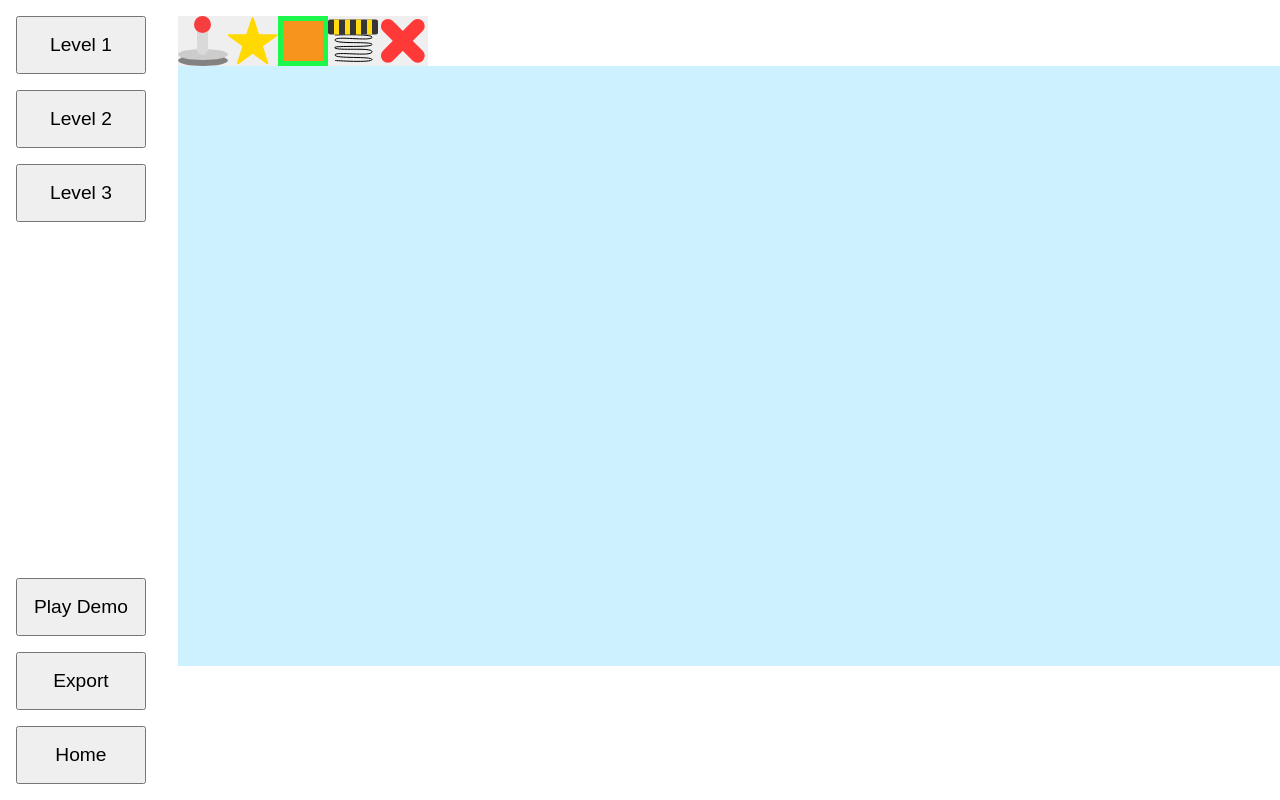
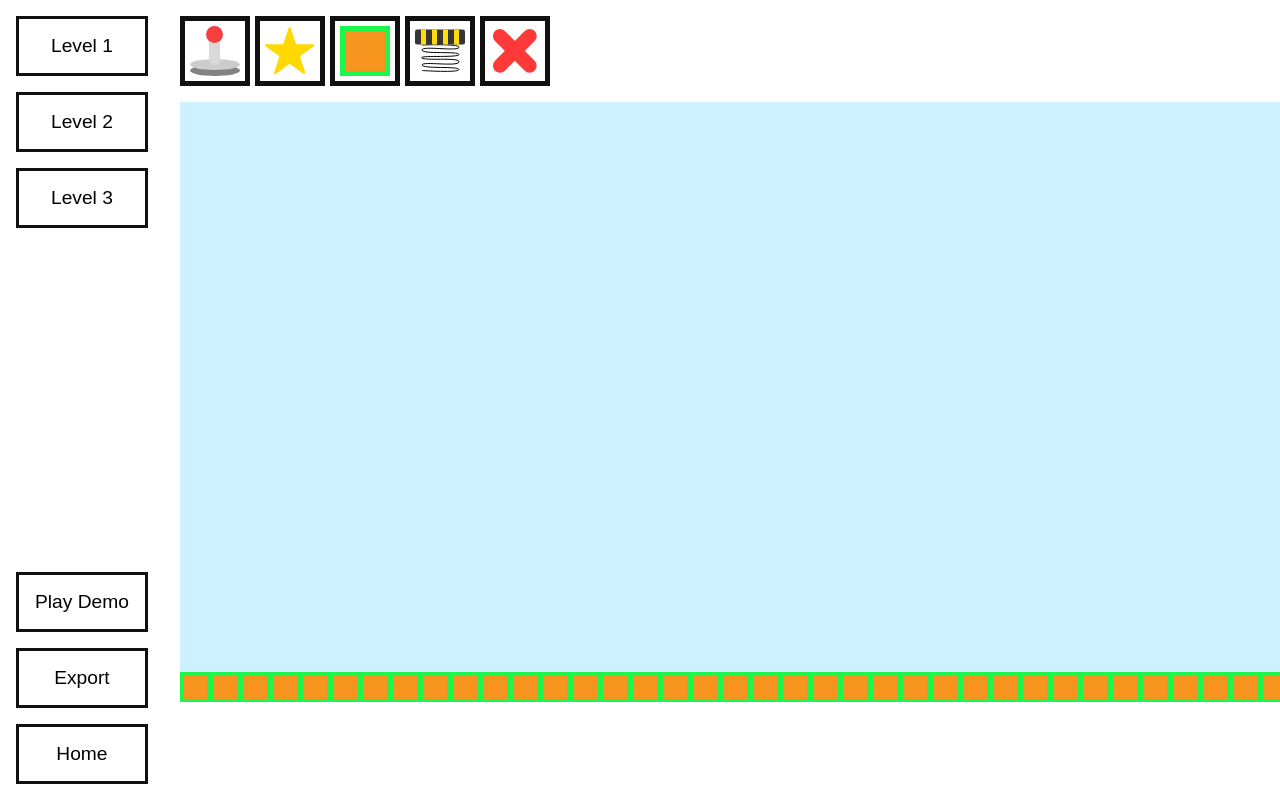
Before and after one commit to LuoIaoSeng/cpttm-ws-2025-modulecd, a Vue app: page /editor in a window 1280 px wide. Shown: the top 800 px of the page. Built offline with nearby package versions, Linux system fonts and the light colour scheme.

Commit message:
feat: style and tip when demo level finished

```diff
--- a/src/components/MapEditor.vue
+++ b/src/components/MapEditor.vue
@@ -76,7 +76,10 @@ function initMap() {
     canvasRef.value.width = BlockSize * NumX
     canvasRef.value.height = BlockSize * NumY
 
-    drawMap()
+    // stupid sync
+    setTimeout(() => {
+        drawMap()
+    }, 100)
 }
 
 function handleMousemove(e) {
--- a/src/components/MapRunner.vue
+++ b/src/components/MapRunner.vue
@@ -220,7 +220,9 @@ onUnmounted(() => {
     <img ref="springImage" src="/src/assets/Spring.svg" alt="">
     <img ref="starImage" src="/src/assets/Star.svg" alt="">
     <div v-if="game.finished">
-
+        <div v-if="props.demo">
+            You Finished This Level
+        </div>
     </div>
 </template>
 
--- a/src/views/EditorView.vue
+++ b/src/views/EditorView.vue
@@ -159,6 +159,13 @@ const isPlayDemo = ref(false)
 .menu-list button {
     padding: 1rem;
     font-size: 1.2rem;
+    border: 3px solid #111;
+    background-color: white;
+    transition: 100ms;
+}
+
+.menu-list button:hover {
+    box-shadow: 10px 10px 0px 1px #111;
 }
 
 .editor-panel {
@@ -167,13 +174,17 @@ const isPlayDemo = ref(false)
 
 .tool {
     display: flex;
+    gap: 5px;
+    margin-bottom: 1rem;
 }
 
 .tool-button {
-    width: 50px;
-    height: 50px;
+    width: 70px;
+    height: 70px;
+    padding: 5px;
     outline: none;
-    border: none;
+    background-color: white;
+    border: 5px solid #111;
 }
 
 .tool-button:hover {
--- a/src/views/HomeView.vue
+++ b/src/views/HomeView.vue
@@ -28,8 +28,16 @@
 }
 
 .link-button {
-    border: 2px solid #333;
     padding: 1rem 4rem 1rem 2rem;
     box-sizing: border-box;
+    border: 3px solid #111;
+    background-color: white;
+    transition: 100ms;
+    font-size: 1.2rem;
+    text-decoration: none;
+    color: #111;
+}
+.link-button:hover {
+    box-shadow: 10px 10px 0px 1px #111;
 }
 </style>
```
Also changed, not shown: 1 other file (tests, documents, lock files or other folders).
